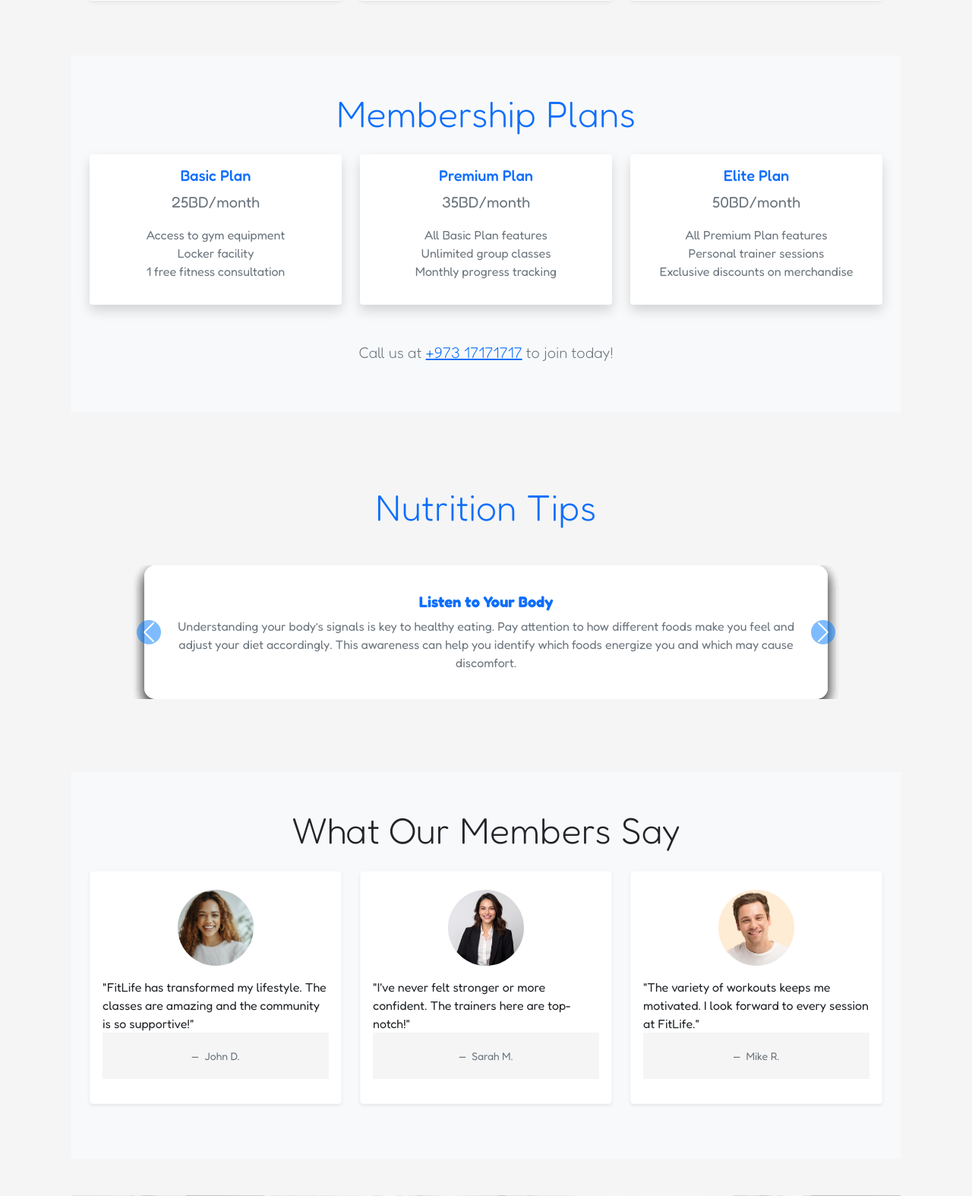
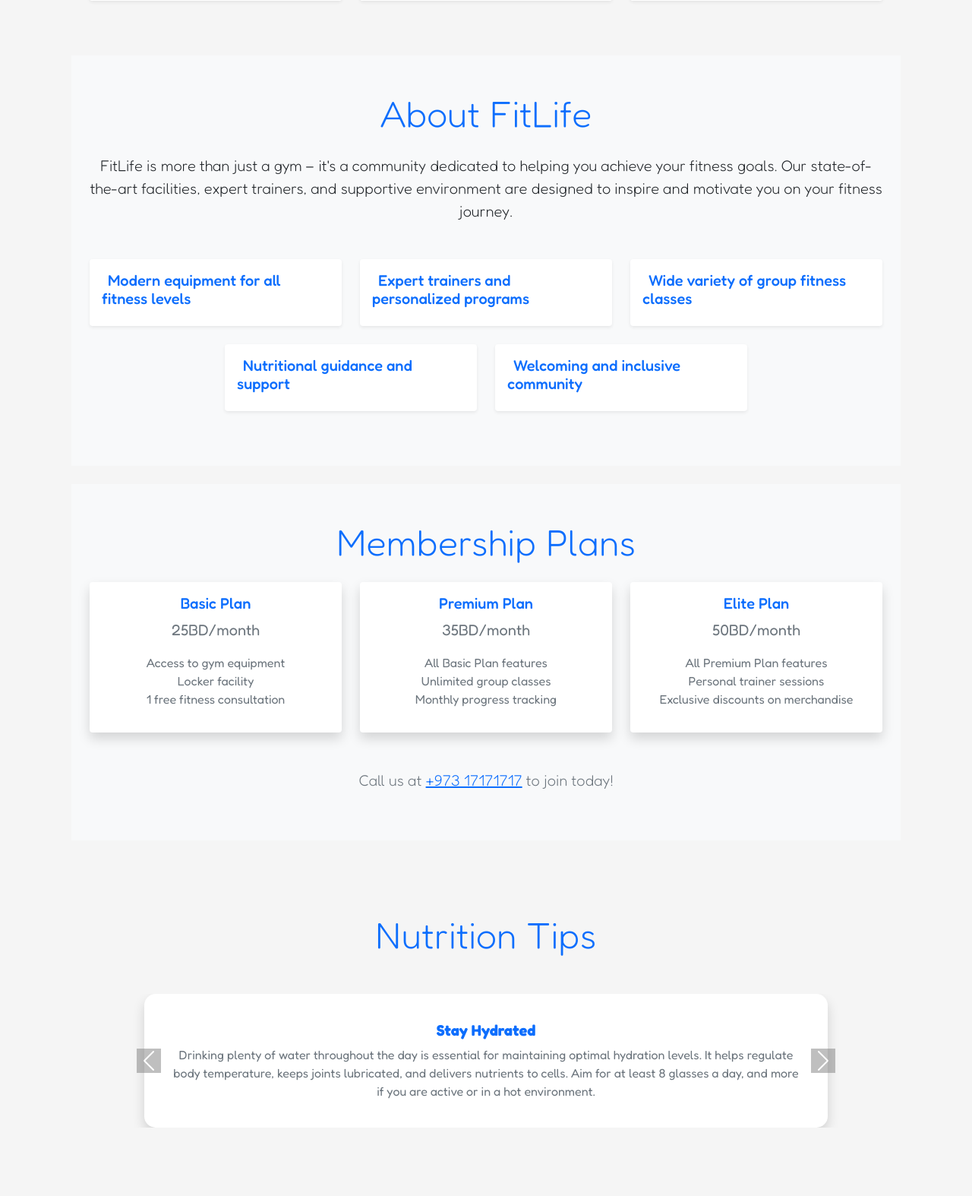
Before and after one commit to wakilsarfaraz/fitLifeContainer, a Django app: page / in a window 1280 px wide. Shown: the part 1026-2600 px from the top of the page at 76% size. Run offline with Django 4.2, Linux system fonts and the light colour scheme; parts of the project's set-up code (start-up, migrations or seed data) failed here and were passed over; some libraries are stand-ins or nearby versions; some web fonts are replaced.

Commit message:
home page completed

```diff
--- a/home/templates/home.html
+++ b/home/templates/home.html
@@ -45,8 +45,31 @@
   </div>
 </section>
 
+<!-- About Us Section -->
+<section id="about-us" class="py-5 bg-light">
+  <div class="container">
+    <h2 class="text-center display-5 mb-4 text-primary">
+      {{ about_us.title }}
+    </h2>
+    <p class="lead text-center mb-5">{{ about_us.description }}</p>
+    <div class="row justify-content-center">
+      {% for feature in about_us.features %}
+      <div class="col-md-4 mb-4">
+        <div class="card border-0 shadow-sm h-100">
+          <div class="card-body">
+            <h5 class="card-title text-primary">
+              <i class="fas fa-check-circle me-2"></i>{{ feature }}
+            </h5>
+          </div>
+        </div>
+      </div>
+      {% endfor %}
+    </div>
+  </div>
+</section>
+
 <!-- Membership Plans Section -->
-<section id="membership-plans" class="py-5 bg-light mb-5">
+<section id="membership-plans" class="py-5 bg-light mb-5 mt-4">
   <div class="container">
     <h2 class="text-center display-5 mb-4 text-primary">Membership Plans</h2>
     <div class="row justify-content-center">
@@ -140,72 +163,27 @@
       </div>
 
       <!-- Carousel Controls -->
-      <a
+      <button
         class="carousel-control-prev"
-        href="#nutritionTipsCarousel"
-        role="button"
+        type="button"
+        data-bs-target="#nutritionTipsCarousel"
         data-bs-slide="prev"
       >
         <span class="carousel-control-prev-icon" aria-hidden="true"></span>
         <span class="visually-hidden">Previous</span>
-      </a>
-      <a
+      </button>
+      <button
         class="carousel-control-next"
-        href="#nutritionTipsCarousel"
-        role="button"
+        type="button"
+        data-bs-target="#nutritionTipsCarousel"
         data-bs-slide="next"
       >
         <span class="carousel-control-next-icon" aria-hidden="true"></span>
         <span class="visually-hidden">Next</span>
-      </a>
+      </button>
     </div>
   </div>
 </section>
-<script>
-  const myCarousel = new bootstrap.Carousel(
-    document.getElementById("nutritionTipsCarousel")
-  );
-  console.log(myCarousel);
-</script>
-
-<!-- Optional: Add custom styles for carousel items -->
-<style>
-  /* Adjust carousel width and responsiveness */
-  #nutritionTipsCarousel .carousel-inner {
-    max-width: 100%;
-    overflow: hidden;
-  }
-
-  #nutritionTipsCarousel .carousel-item {
-    display: flex;
-    justify-content: center;
-    align-items: center;
-  }
-
-  /* Card styling */
-  .carousel-item .card {
-    transition: transform 0.3s ease-in-out;
-  }
-
-  .carousel-item:hover .card {
-    transform: scale(1.05);
-  }
-
-  /* Carousel control icons size */
-  .carousel-control-prev-icon,
-  .carousel-control-next-icon {
-    background-color: #007bff; /* Blue */
-    border-radius: 50%;
-    padding: 10px;
-  }
-
-  /* Ensure carousel arrows are visible on hover */
-  .carousel-control-prev:hover,
-  .carousel-control-next:hover {
-    opacity: 1;
-    transform: scale(1.1);
-  }
-</style>
 
 <!-- Testimonials Section -->
 <section id="testimonials" class="bg-light py-5 mt-5">
--- a/home/views.py
+++ b/home/views.py
@@ -3,30 +3,104 @@
 def home(request):
     context = {
         'sections': [
-            {'title': 'Classes', 'description': 'Explore our classes and take your fitness to the next level.', 'image': 'classes.png', 'url': 'classes:classes'},
-            {'title': 'Workouts', 'description': 'Discover a variety of workouts for every fitness level.', 'image': 'workouts.png', 'url': 'workouts:workouts'},
-            {'title': 'Community', 'description': 'Join our supportive community and achieve your goals together.', 'image': 'community.png', 'url': 'community:community'},
+            {
+                'title': 'Classes',
+                'description': 'Explore our classes and take your fitness to the next level.',
+                'image': 'classes.png',
+                'url': 'classes:classes'
+            },
+            {
+                'title': 'Workouts',
+                'description': 'Discover a variety of workouts for every fitness level.',
+                'image': 'workouts.png',
+                'url': 'workouts:workouts'
+            },
+            {
+                'title': 'Community',
+                'description': 'Join our supportive community and achieve your goals together.',
+                'image': 'community.png',
+                'url': 'community:community'
+            },
         ],
         'testimonials': [
-            {'name': 'John D.', 'text': 'FitLife has transformed my lifestyle. The classes are amazing and the community is so supportive!', 'image': 'user1.jpg'},
-            {'name': 'Sarah M.', 'text': "I've never felt stronger or more confident. The trainers here are top-notch!", 'image': 'user2.jpg'},
-            {'name': 'Mike R.', 'text': 'The variety of workouts keeps me motivated. I look forward to every session at FitLife.', 'image': 'user3.webp'},
+            {
+                'name': 'John D.',
+                'text': 'FitLife has transformed my lifestyle. The classes are amazing and the community is so supportive!',
+                'image': 'user1.jpg'
+            },
+            {
+                'name': 'Sarah M.',
+                'text': "I've never felt stronger or more confident. The trainers here are top-notch!",
+                'image': 'user2.jpg'
+            },
+            {
+                'name': 'Mike R.',
+                'text': 'The variety of workouts keeps me motivated. I look forward to every session at FitLife.',
+                'image': 'user3.webp'
+            },
         ],
         'nutrition_tips': [
-            {'title': 'Stay Hydrated', 'description': 'Drinking plenty of water throughout the day is essential for maintaining optimal hydration levels. It helps regulate body temperature, keeps joints lubricated, and delivers nutrients to cells. Aim for at least 8 glasses a day, and more if you are active or in a hot environment.'},
-            {'title': 'Balanced Diet', 'description': 'Incorporating a variety of foods into your diet is crucial for balanced nutrition. Aim to include fruits, vegetables, whole grains, lean proteins, and healthy fats in your meals. This variety ensures you get a wide range of nutrients that support overall health and wellness.'},
-            {'title': 'Mindful Eating', 'description': 'Paying attention to your hunger cues and eating mindfully can significantly improve your relationship with food. Try to eat slowly, savor each bite, and eliminate distractions during meals. This practice can help you recognize when you are truly hungry or full, leading to healthier eating habits.'},
-            {'title': 'Eat More Fiber', 'description': 'Fiber is an essential part of a healthy diet, helping to promote digestive health and prevent constipation. Foods rich in fiber, such as fruits, vegetables, legumes, and whole grains, can also keep you feeling full longer, aiding in weight management.'},
-            {'title': 'Limit Processed Foods', 'description': 'Processed foods often contain high levels of added sugars, unhealthy fats, and sodium. Reducing your intake of these foods can lead to better health outcomes. Focus on whole, minimally processed foods for better nutrition and energy levels.'},
-            {'title': 'Healthy Snacking', 'description': 'Choosing healthy snacks can help maintain your energy levels throughout the day. Opt for snacks like nuts, yogurt, fruits, or veggie sticks with hummus. These options are not only nutritious but can also satisfy your cravings without excessive calories.'},
-            {'title': 'Plan Your Meals', 'description': 'Planning your meals ahead of time can help you make healthier choices and avoid last-minute unhealthy options. Try to set aside some time each week to prepare meals and snacks, ensuring you have nutritious options readily available.'},
-            {'title': 'Listen to Your Body', 'description': 'Understanding your body’s signals is key to healthy eating. Pay attention to how different foods make you feel and adjust your diet accordingly. This awareness can help you identify which foods energize you and which may cause discomfort.'},
+            {
+                'title': 'Stay Hydrated',
+                'description': 'Drinking plenty of water throughout the day is essential for maintaining optimal hydration levels. It helps regulate body temperature, keeps joints lubricated, and delivers nutrients to cells. Aim for at least 8 glasses a day, and more if you are active or in a hot environment.'
+            },
+            {
+                'title': 'Balanced Diet',
+                'description': 'Incorporating a variety of foods into your diet is crucial for balanced nutrition. Aim to include fruits, vegetables, whole grains, lean proteins, and healthy fats in your meals. This variety ensures you get a wide range of nutrients that support overall health and wellness.'
+            },
+            {
+                'title': 'Mindful Eating',
+                'description': 'Paying attention to your hunger cues and eating mindfully can significantly improve your relationship with food. Try to eat slowly, savor each bite, and eliminate distractions during meals. This practice can help you recognize when you are truly hungry or full, leading to healthier eating habits.'
+            },
+            {
+                'title': 'Eat More Fiber',
+                'description': 'Fiber is an essential part of a healthy diet, helping to promote digestive health and prevent constipation. Foods rich in fiber, such as fruits, vegetables, legumes, and whole grains, can also keep you feeling full longer, aiding in weight management.'
+            },
+            {
+                'title': 'Limit Processed Foods',
+                'description': 'Processed foods often contain high levels of added sugars, unhealthy fats, and sodium. Reducing your intake of these foods can lead to better health outcomes. Focus on whole, minimally processed foods for better nutrition and energy levels.'
+            },
+            {
+                'title': 'Healthy Snacking',
+                'description': 'Choosing healthy snacks can help maintain your energy levels throughout the day. Opt for snacks like nuts, yogurt, fruits, or veggie sticks with hummus. These options are not only nutritious but can also satisfy your cravings without excessive calories.'
+            },
+            {
+                'title': 'Plan Your Meals',
+                'description': 'Planning your meals ahead of time can help you make healthier choices and avoid last-minute unhealthy options. Try to set aside some time each week to prepare meals and snacks, ensuring you have nutritious options readily available.'
+            },
+            {
+                'title': 'Listen to Your Body',
+                'description': 'Understanding your body\'s signals is key to healthy eating. Pay attention to how different foods make you feel and adjust your diet accordingly. This awareness can help you identify which foods energize you and which may cause discomfort.'
+            },
         ],
         'quick_links': [
-            {'title': 'Class Schedule', 'url': 'classes:classes'},
-            {'title': 'Membership Plans', 'url': 'classes:classes'},
-            {'title': 'Nutrition Tips', 'url': 'classes:classes'},
-            {'title': 'Success Stories', 'url': 'classes:classes'},
+            {
+                'title': 'Class Schedule',
+                'url': 'classes:classes'
+            },
+            {
+                'title': 'Membership Plans',
+                'url': 'classes:classes'
+            },
+            {
+                'title': 'Nutrition Tips',
+                'url': 'classes:classes'
+            },
+            {
+                'title': 'Success Stories',
+                'url': 'classes:classes'
+            },
         ],
+        'about_us': {
+            'title': 'About FitLife',
+            'description': 'FitLife is more than just a gym – it\'s a community dedicated to helping you achieve your fitness goals. Our state-of-the-art facilities, expert trainers, and supportive environment are designed to inspire and motivate you on your fitness journey.',
+            'features': [
+                'Modern equipment for all fitness levels',
+                'Expert trainers and personalized programs',
+                'Wide variety of group fitness classes',
+                'Nutritional guidance and support',
+                'Welcoming and inclusive community'
+            ]
+        }
     }
     return render(request, 'home.html', context)
```
